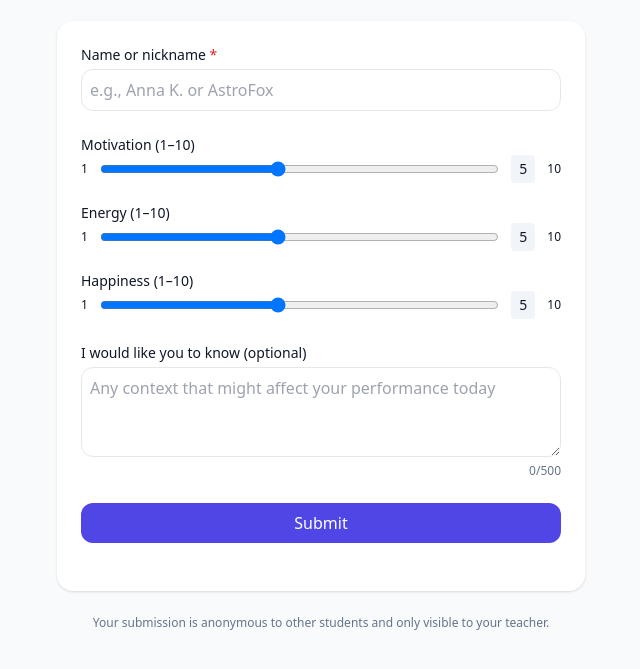
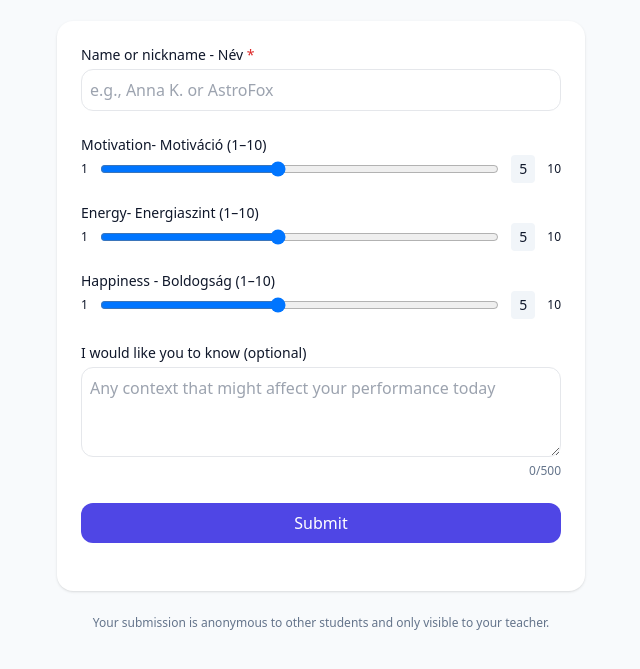
Before and after one commit to prievarat/koszjol, a website: page public/index.html in a window 1280 px wide. Shown: the part 99-768 px from the top of the page, without its empty margins (319-959 px from the left). Drawn offline with nearby package versions, Linux system fonts and the light colour scheme.

Commit message:
Update index.html

```diff
--- a/public/index.html
+++ b/public/index.html
@@ -15,7 +15,7 @@
 
     <form id="checkinForm" class="space-y-6 bg-white p-6 rounded-2xl shadow">
       <div>
-        <label for="name" class="block text-sm font-medium">Name or nickname <span class="text-red-600">*</span></label>
+        <label for="name" class="block text-sm font-medium">Name or nickname - Név <span class="text-red-600">*</span></label>
         <input id="name" name="name" type="text" required maxlength="50"
                class="mt-1 w-full rounded-xl border p-2 focus:outline-none focus:ring"
                placeholder="e.g., Anna K. or AstroFox" />
@@ -24,7 +24,7 @@
       <!-- Slider component -->
       <div class="grid gap-5">
         <div>
-          <label for="motivation" class="block text-sm font-medium">Motivation (1–10)</label>
+          <label for="motivation" class="block text-sm font-medium">Motivation- Motiváció (1–10)</label>
           <div class="flex items-center gap-3">
             <span class="text-xs">1</span>
             <input id="motivation" name="motivation" type="range" min="1" max="10" step="1" value="5"
@@ -35,7 +35,7 @@
         </div>
 
         <div>
-          <label for="energy" class="block text-sm font-medium">Energy (1–10)</label>
+          <label for="energy" class="block text-sm font-medium">Energy- Energiaszint (1–10)</label>
           <div class="flex items-center gap-3">
             <span class="text-xs">1</span>
             <input id="energy" name="energy" type="range" min="1" max="10" step="1" value="5"
@@ -46,7 +46,7 @@
         </div>
 
         <div>
-          <label for="happiness" class="block text-sm font-medium">Happiness (1–10)</label>
+          <label for="happiness" class="block text-sm font-medium">Happiness - Boldogság (1–10)</label>
           <div class="flex items-center gap-3">
             <span class="text-xs">1</span>
             <input id="happiness" name="happiness" type="range" min="1" max="10" step="1" value="5"
```
